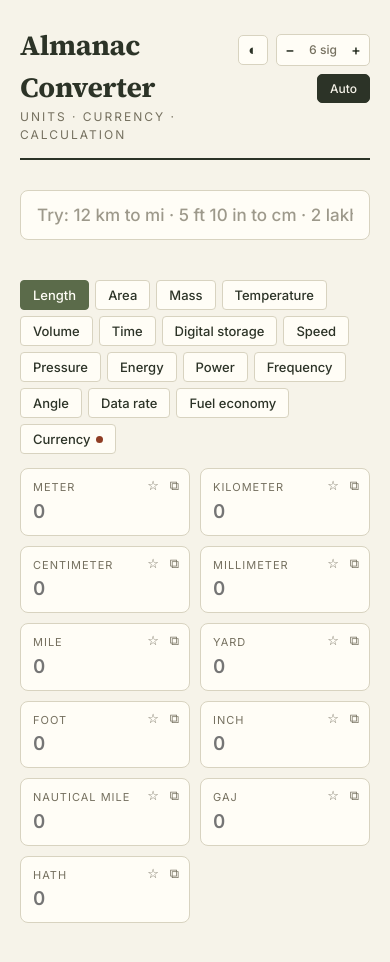
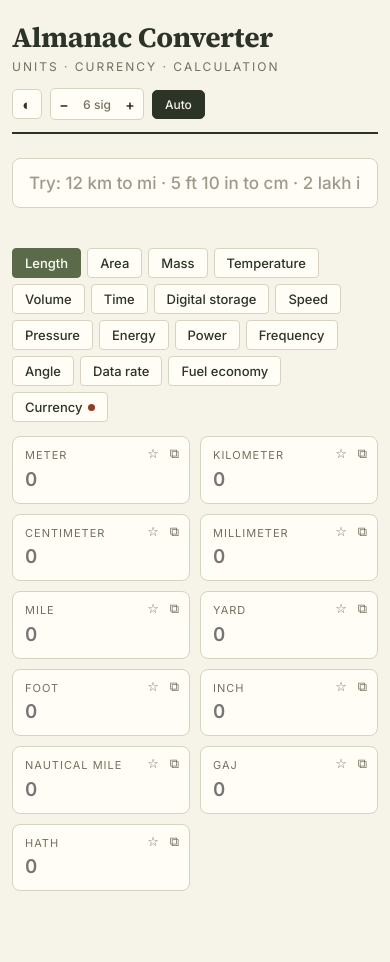
Before and after one commit to quantavil/Almanac-Converter, a SvelteKit app: page / in a window 390 px wide. Shown: the top 962 px of the page. Built offline with nearby package versions, Linux system fonts and the light colour scheme; no server answers.

Commit message:
Optimize masthead and controls layout for mobile viewports

```diff
--- a/src/app.css
+++ b/src/app.css
@@ -153,3 +153,21 @@ body {
 /* Toast */
 .toast { position: fixed; bottom: 22px; right: 22px; background: var(--ink); color: var(--paper);
 	padding: 10px 18px; border-radius: 6px; font-size: 13px; z-index: 100; }
+
+/* Mobile optimization */
+@media (max-width: 600px) {
+	.shell {
+		padding: 16px 12px 60px;
+	}
+	.masthead {
+		flex-direction: column;
+		align-items: flex-start;
+		gap: 12px;
+		padding-bottom: 12px;
+		margin-bottom: 16px;
+	}
+	.masthead-controls {
+		width: 100%;
+		justify-content: flex-start;
+	}
+}
```
